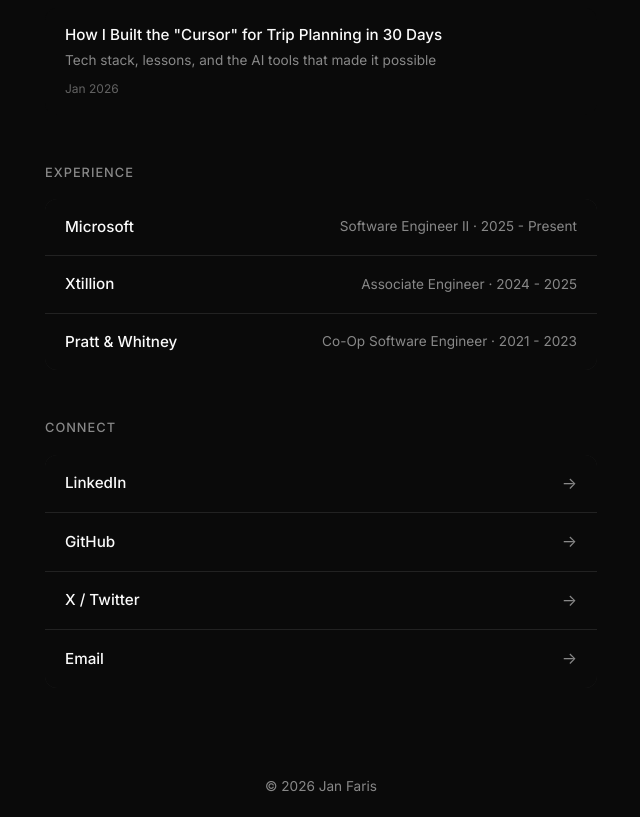
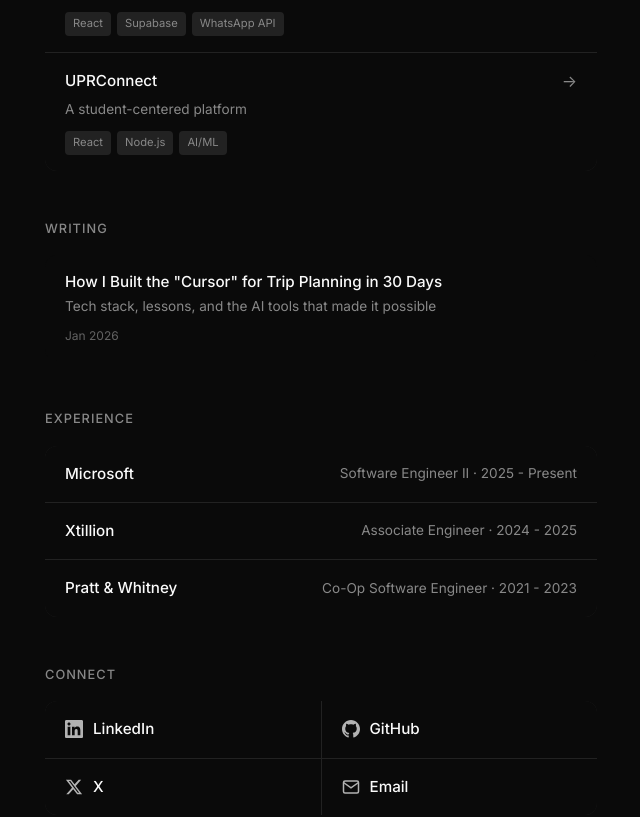
Before and after one commit to janfaris/jankfaris.com, a React (Vite) app: page / in a window 1280 px wide. Shown: the part 768-1585 px from the top of the page, without its empty margins (319-959 px from the left). Built offline with nearby package versions, Linux system fonts and the light colour scheme.

Commit message:
feat: add tech badges and social icons

```diff
--- a/src/App.css
+++ b/src/App.css
@@ -132,6 +132,76 @@
 }
 
 /* ============================================
+   PROJECTS WITH TECH BADGES
+   ============================================ */
+.project-item {
+  align-items: flex-start;
+}
+
+.project-info {
+  display: flex;
+  flex-direction: column;
+  gap: 6px;
+  flex: 1;
+}
+
+.tech-badges {
+  display: flex;
+  flex-wrap: wrap;
+  gap: 6px;
+  margin-top: 4px;
+}
+
+.tech-badge {
+  font-size: 0.7rem;
+  padding: 3px 8px;
+  background: var(--border);
+  border-radius: 4px;
+  color: var(--text-secondary);
+}
+
+/* ============================================
+   SOCIAL GRID
+   ============================================ */
+.social-grid {
+  display: grid;
+  grid-template-columns: repeat(2, 1fr);
+  gap: 1px;
+  background: var(--border);
+  border-radius: 12px;
+  overflow: hidden;
+}
+
+.social-link {
+  display: flex;
+  align-items: center;
+  gap: 10px;
+  padding: 16px 20px;
+  background: var(--bg);
+  color: var(--text);
+  text-decoration: none;
+  transition: background 0.2s ease;
+}
+
+.social-link:hover {
+  background: var(--hover);
+}
+
+.social-link svg {
+  opacity: 0.7;
+  transition: opacity 0.2s ease;
+}
+
+.social-link:hover svg {
+  opacity: 1;
+}
+
+.social-link span {
+  font-weight: 500;
+  font-size: 0.95rem;
+}
+
+/* ============================================
    FOOTER
    ============================================ */
 .footer {
--- a/src/App.tsx
+++ b/src/App.tsx
@@ -6,21 +6,25 @@
     name: 'Wandr',
     description: 'An AI travel planner',
     link: 'https://wandrtravelai.com',
+    tech: ['React', 'TypeScript', 'Supabase', 'Gemini'],
   },
   {
     name: 'Janga',
     description: 'Find where to hang out',
     link: 'https://apps.apple.com/us/app/janga/id6744530407',
+    tech: ['Swift', 'iOS', 'Firebase'],
   },
   {
     name: 'Blok',
     description: 'AI condo management for Puerto Rico',
     link: 'https://www.blokpr.co',
+    tech: ['React', 'Supabase', 'WhatsApp API'],
   },
   {
     name: 'UPRConnect',
     description: 'A student-centered platform',
     link: null,
+    tech: ['React', 'Node.js', 'AI/ML'],
   },
 ]
 
@@ -34,10 +38,43 @@
 ]
 
 const links = [
-  { label: 'LinkedIn', url: 'https://linkedin.com/in/jan-faris-garcia' },
-  { label: 'GitHub', url: 'https://github.com/janfaris' },
-  { label: 'X / Twitter', url: 'https://twitter.com/jankfaris' },
-  { label: 'Email', url: 'mailto:jankfaris@gmail.com' },
+  {
+    label: 'LinkedIn',
+    url: 'https://linkedin.com/in/jan-faris-garcia',
+    icon: (
+      <svg width="18" height="18" viewBox="0 0 24 24" fill="currentColor">
+        <path d="M20.447 20.452h-3.554v-5.569c0-1.328-.027-3.037-1.852-3.037-1.853 0-2.136 1.445-2.136 2.939v5.667H9.351V9h3.414v1.561h.046c.477-.9 1.637-1.85 3.37-1.85 3.601 0 4.267 2.37 4.267 5.455v6.286zM5.337 7.433c-1.144 0-2.063-.926-2.063-2.065 0-1.138.92-2.063 2.063-2.063 1.14 0 2.064.925 2.064 2.063 0 1.139-.925 2.065-2.064 2.065zm1.782 13.019H3.555V9h3.564v11.452zM22.225 0H1.771C.792 0 0 .774 0 1.729v20.542C0 23.227.792 24 1.771 24h20.451C23.2 24 24 23.227 24 22.271V1.729C24 .774 23.2 0 22.222 0h.003z"/>
+      </svg>
+    )
+  },
+  {
+    label: 'GitHub',
+    url: 'https://github.com/janfaris',
+    icon: (
+      <svg width="18" height="18" viewBox="0 0 24 24" fill="currentColor">
+        <path d="M12 0c-6.626 0-12 5.373-12 12 0 5.302 3.438 9.8 8.207 11.387.599.111.793-.261.793-.577v-2.234c-3.338.726-4.033-1.416-4.033-1.416-.546-1.387-1.333-1.756-1.333-1.756-1.089-.745.083-.729.083-.729 1.205.084 1.839 1.237 1.839 1.237 1.07 1.834 2.807 1.304 3.492.997.107-.775.418-1.305.762-1.604-2.665-.305-5.467-1.334-5.467-5.931 0-1.311.469-2.381 1.236-3.221-.124-.303-.535-1.524.117-3.176 0 0 1.008-.322 3.301 1.23.957-.266 1.983-.399 3.003-.404 1.02.005 2.047.138 3.006.404 2.291-1.552 3.297-1.23 3.297-1.23.653 1.653.242 2.874.118 3.176.77.84 1.235 1.911 1.235 3.221 0 4.609-2.807 5.624-5.479 5.921.43.372.823 1.102.823 2.222v3.293c0 .319.192.694.801.576 4.765-1.589 8.199-6.086 8.199-11.386 0-6.627-5.373-12-12-12z"/>
+      </svg>
+    )
+  },
+  {
+    label: 'X',
+    url: 'https://twitter.com/jankfaris',
+    icon: (
+      <svg width="18" height="18" viewBox="0 0 24 24" fill="currentColor">
+        <path d="M18.244 2.25h3.308l-7.227 8.26 8.502 11.24H16.17l-5.214-6.817L4.99 21.75H1.68l7.73-8.835L1.254 2.25H8.08l4.713 6.231zm-1.161 17.52h1.833L7.084 4.126H5.117z"/>
+      </svg>
+    )
+  },
+  {
+    label: 'Email',
+    url: 'mailto:jankfaris@gmail.com',
+    icon: (
+      <svg width="18" height="18" viewBox="0 0 24 24" fill="none" stroke="currentColor" strokeWidth="2">
+        <path d="M4 4h16c1.1 0 2 .9 2 2v12c0 1.1-.9 2-2 2H4c-1.1 0-2-.9-2-2V6c0-1.1.9-2 2-2z"/>
+        <polyline points="22,6 12,13 2,6"/>
+      </svg>
+    )
+  },
 ]
 
 function App() {
@@ -68,10 +105,18 @@
                 href={project.link || '#'}
                 target={project.link ? '_blank' : undefined}
                 rel="noopener noreferrer"
-                className="link-item"
+                className="link-item project-item"
               >
-                <span className="link-name">{project.name}</span>
-                <span className="link-description">{project.description}</span>
+                <div className="project-info">
+                  <span className="link-name">{project.name}</span>
+                  <span className="link-description">{project.description}</span>
+                  <div className="tech-badges">
+                    {project.tech.map((tech) => (
+                      <span key={tech} className="tech-badge">{tech}</span>
+                    ))}
+                  </div>
+                </div>
+                <span className="link-arrow">→</span>
               </a>
             ))}
           </div>
@@ -121,17 +166,17 @@
         {/* Links */}
         <section className="section">
           <h2 className="section-title">Connect</h2>
-          <div className="link-list">
+          <div className="social-grid">
             {links.map((link) => (
               <a
                 key={link.label}
                 href={link.url}
                 target="_blank"
                 rel="noopener noreferrer"
-                className="link-item"
+                className="social-link"
               >
-                <span className="link-name">{link.label}</span>
-                <span className="link-arrow">→</span>
+                {link.icon}
+                <span>{link.label}</span>
               </a>
             ))}
           </div>
```
